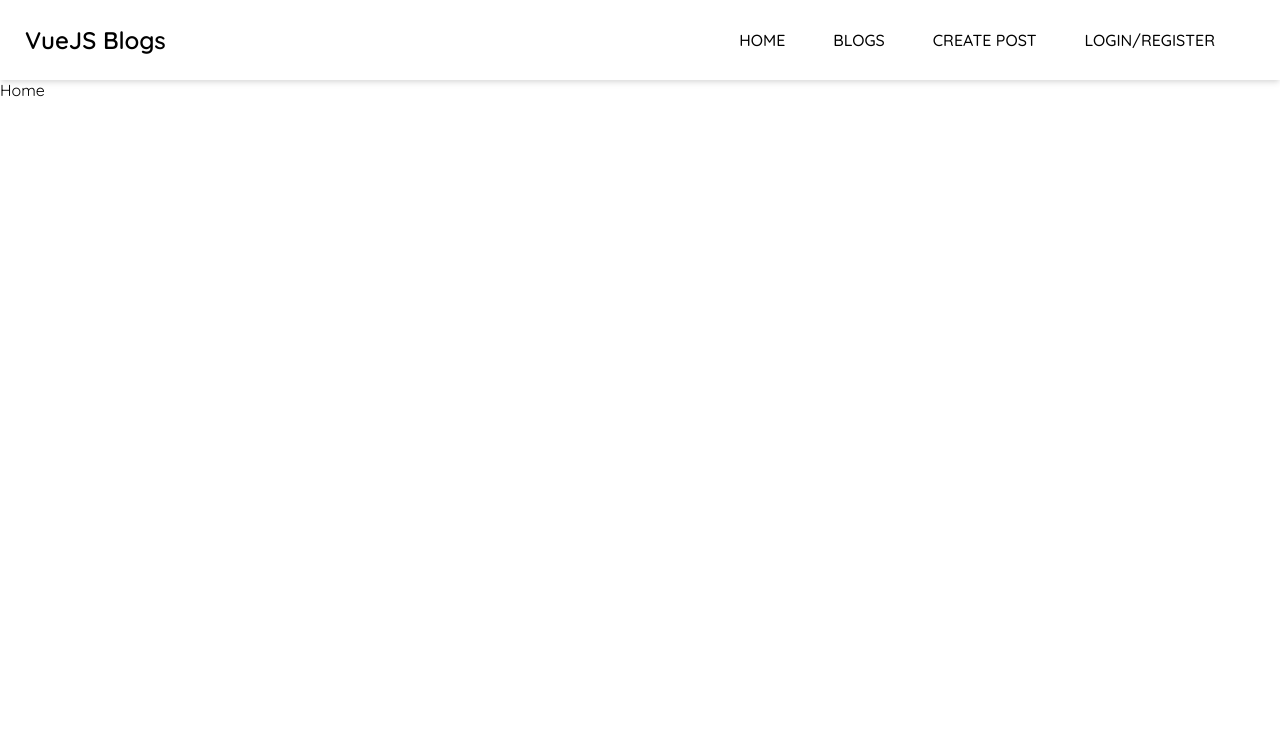
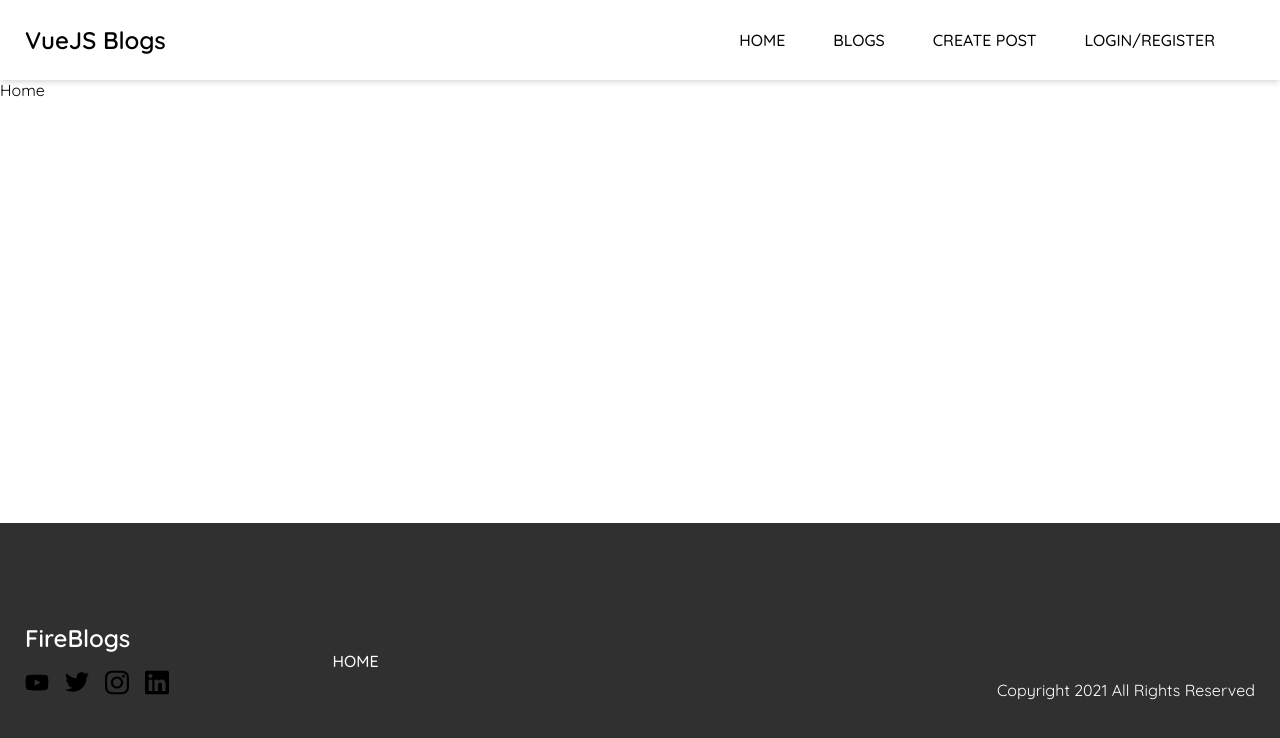
Before and after one commit to PratikDhungel/vueJsBlogs, a Vue app: page / in a window 1280 px wide. Shown: the top 738 px of the page. Built offline with nearby package versions, Linux system fonts and the light colour scheme.

Commit message:
Vue JS Blogs: Create footer component

```diff
--- a/src/App.vue
+++ b/src/App.vue
@@ -3,16 +3,18 @@
     <div class="app">
       <Navigation />
       <router-view />
+      <Footer />
     </div>
   </div>
 </template>
 
 <script>
-import { Navigation } from '@/components';
+import { Navigation, Footer } from '@/components';
 
 export default {
   name: 'app',
-  components: { Navigation },
+  // eslint-disable-next-line vue/no-reserved-component-names
+  components: { Navigation, Footer },
   data() {
     return {};
   },
--- /dev/null
+++ b/src/components/footer/Footer.vue
@@ -0,0 +1,46 @@
+<template>
+  <footer>
+    <div class="container">
+      <div class="left">
+        <div class="col-1">
+          <router-link class="header" :to="{ name: 'HomeView' }">FireBlogs</router-link>
+          <ul>
+            <li>
+              <a href="#"><img :src="youTube" alt="you-tube-icon" class="svg-icon" /></a>
+            </li>
+            <li>
+              <a href="#"><img :src="twitter" alt="twitter-icon" class="svg-icon" /></a>
+            </li>
+            <li>
+              <a href="#"
+                ><img :src="instagram" alt="instagram-icon" class="svg-icon"
+              /></a>
+            </li>
+            <li>
+              <a href="#"><img :src="linkedin" alt="linkedin-icon" class="svg-icon" /></a>
+            </li>
+          </ul>
+        </div>
+        <div class="col-2">
+          <ul>
+            <router-link class="link" :to="{ name: 'HomeView' }">Home</router-link>
+            <!-- <router-link class="link" :to="{ name: 'Blogs' }">Blogs</router-link>
+            <router-link v-if="admin" class="link" :to="{ name: 'CreatePost' }"
+              >Create Post</router-link
+            >
+            <router-link v-if="!user" class="link" :to="{ name: 'Login' }"
+              >Login In / Register</router-link
+            > -->
+          </ul>
+        </div>
+      </div>
+      <div class="right">
+        <p>Copyright 2021 All Rights Reserved</p>
+      </div>
+    </div>
+  </footer>
+</template>
+
+<style lang="scss" scoped src="./footer.style.scss"></style>
+
+<script src="./footer.comp.js" />
--- /dev/null
+++ b/src/components/footer/footer.comp.js
@@ -0,0 +1,16 @@
+import youTube from '../../assets/Icons/youtube-brands.svg';
+import twitter from '../../assets/Icons/twitter-brands.svg';
+import instagram from '../../assets/Icons/instagram-brands.svg';
+import linkedin from '../../assets/Icons/linkedin-brands.svg';
+
+export default {
+  name: 'Navigation',
+  data() {
+    return {
+      youTube,
+      twitter,
+      instagram,
+      linkedin,
+    };
+  },
+};
--- /dev/null
+++ b/src/components/footer/footer.style.scss
@@ -0,0 +1,116 @@
+footer {
+  margin-top: auto;
+  padding: 100px 25px;
+  background-color: #303030;
+  .container {
+    display: flex;
+    flex-direction: column;
+    gap: 32px;
+    @media (min-width: 800px) {
+      flex-direction: row;
+      gap: 0px;
+    }
+
+    > div {
+      display: flex;
+      flex: 1;
+    }
+
+    .left {
+      gap: 32px;
+      color: #fff;
+      display: flex;
+      flex-direction: column;
+      align-items: center;
+      @media (min-width: 800px) {
+        flex-direction: row;
+        align-items: initial;
+        gap: 0;
+      }
+
+      .header {
+        text-align: center;
+        font-size: 24px;
+        color: #fff;
+        margin-bottom: 16px;
+        text-decoration: none;
+        font-weight: 600;
+        @media (min-width: 800px) {
+          text-align: initial;
+        }
+      }
+      ul {
+        gap: 16px;
+        list-style: none;
+        display: flex;
+      }
+
+      .col-1,
+      .col-2 {
+        gap: 32px;
+        display: flex;
+        flex: 1;
+        @media (min-width: 800px) {
+          gap: 0;
+        }
+      }
+
+      .col-1 {
+        flex-direction: column;
+
+        h2 {
+          text-align: center;
+          @media (min-width: 800px) {
+            text-align: initial;
+          }
+        }
+        ul {
+          margin-top: auto;
+
+          li {
+            display: flex;
+            align-items: center;
+            .svg-icon {
+              width: 24px;
+              height: auto;
+              color: #fff;
+            }
+          }
+        }
+      }
+
+      .col-2 {
+        ul {
+          height: 100%;
+          justify-content: center;
+          flex-direction: row;
+          flex-wrap: wrap;
+          @media (min-width: 800px) {
+            flex-direction: column;
+          }
+          .link {
+            font-size: 16px;
+            font-weight: 500;
+            color: #fff;
+            text-decoration: none;
+          }
+        }
+      }
+    }
+
+    .right {
+      gap: 32px;
+      color: #fff;
+      align-items: center;
+      flex-direction: column;
+      @media (min-width: 800px) {
+        align-items: flex-end;
+        gap: 0;
+      }
+    }
+
+    p {
+      margin-top: auto;
+    }
+  }
+}
--- a/src/components/index.js
+++ b/src/components/index.js
@@ -1,3 +1,4 @@
 import Navigation from './navigation/Navigation';
+import Footer from './footer/Footer';
 
-export { Navigation };
+export { Navigation, Footer };
```
